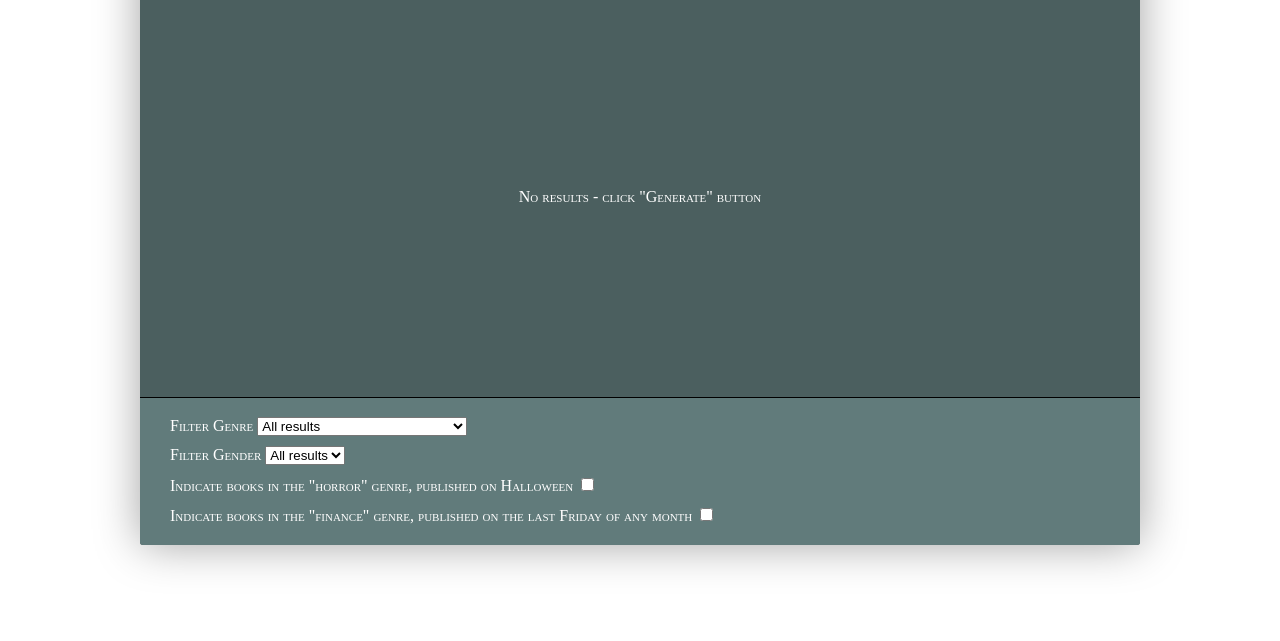
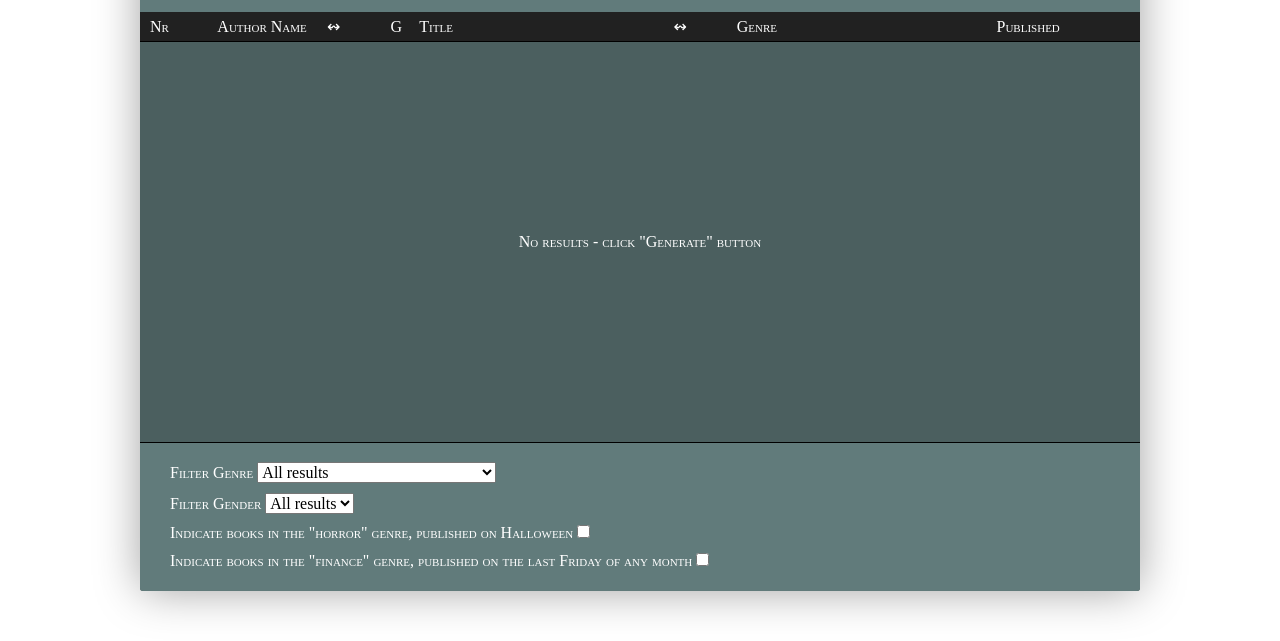
Before and after one commit to mrnz/one-million-challenge, a website: page public/index.html in a window 1280 px wide. Shown: the part 172-813 px from the top of the page. Drawn offline with nearby package versions, Linux system fonts and the light colour scheme.

Commit message:
reset css and normalize has been added

```diff
--- a/public/css/style.css
+++ b/public/css/style.css
@@ -1,13 +1,12 @@
 body{
   font-variant: small-caps;
-  background-url: http://api.thumbr.it/whitenoise-361x370.png?background=4ea6caff&noise=626262&density=15&opacity=15
 }
 
 .listComponent{
   width: 1000px;
   background: #4B5F5F;
   position: relative;
-  margin: 0 auto;
+  margin: 50px auto;
   overflow: auto;
   -webkit-box-shadow: 0px 0px 46px -1px rgba(0,0,0,0.38);
   -moz-box-shadow: 0px 0px 46px -1px rgba(0,0,0,0.38);
--- a/public/index.html
+++ b/public/index.html
@@ -3,6 +3,8 @@
 <head>
 	<meta charset="UTF-8">
 	<title>List</title>
+	<link rel="stylesheet" href="css/reset.css">
+	<link rel="stylesheet" href="css/normalize.css">
 	<link rel="stylesheet" href="css/style.css">
 </head>
 <body>
```
